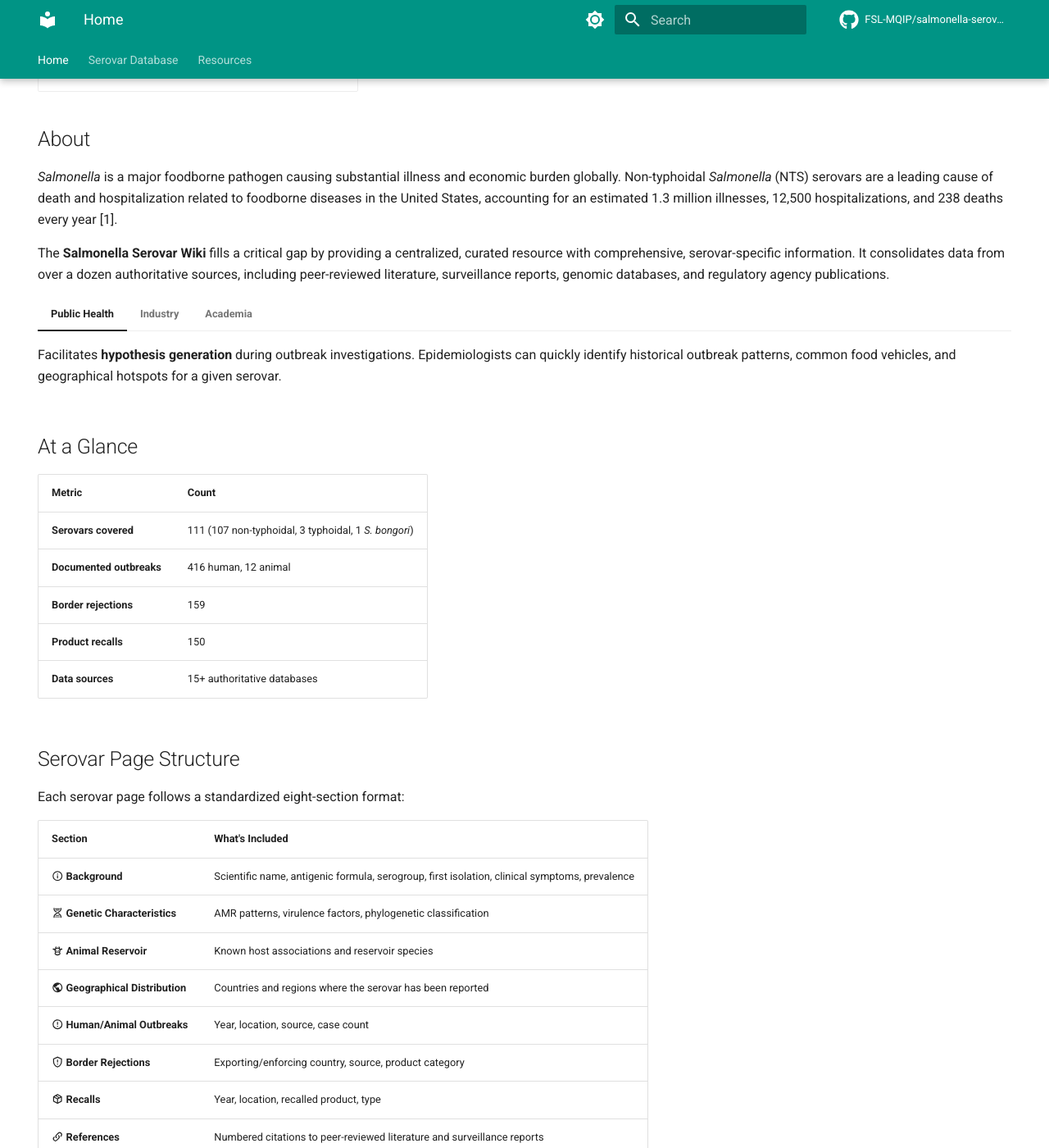
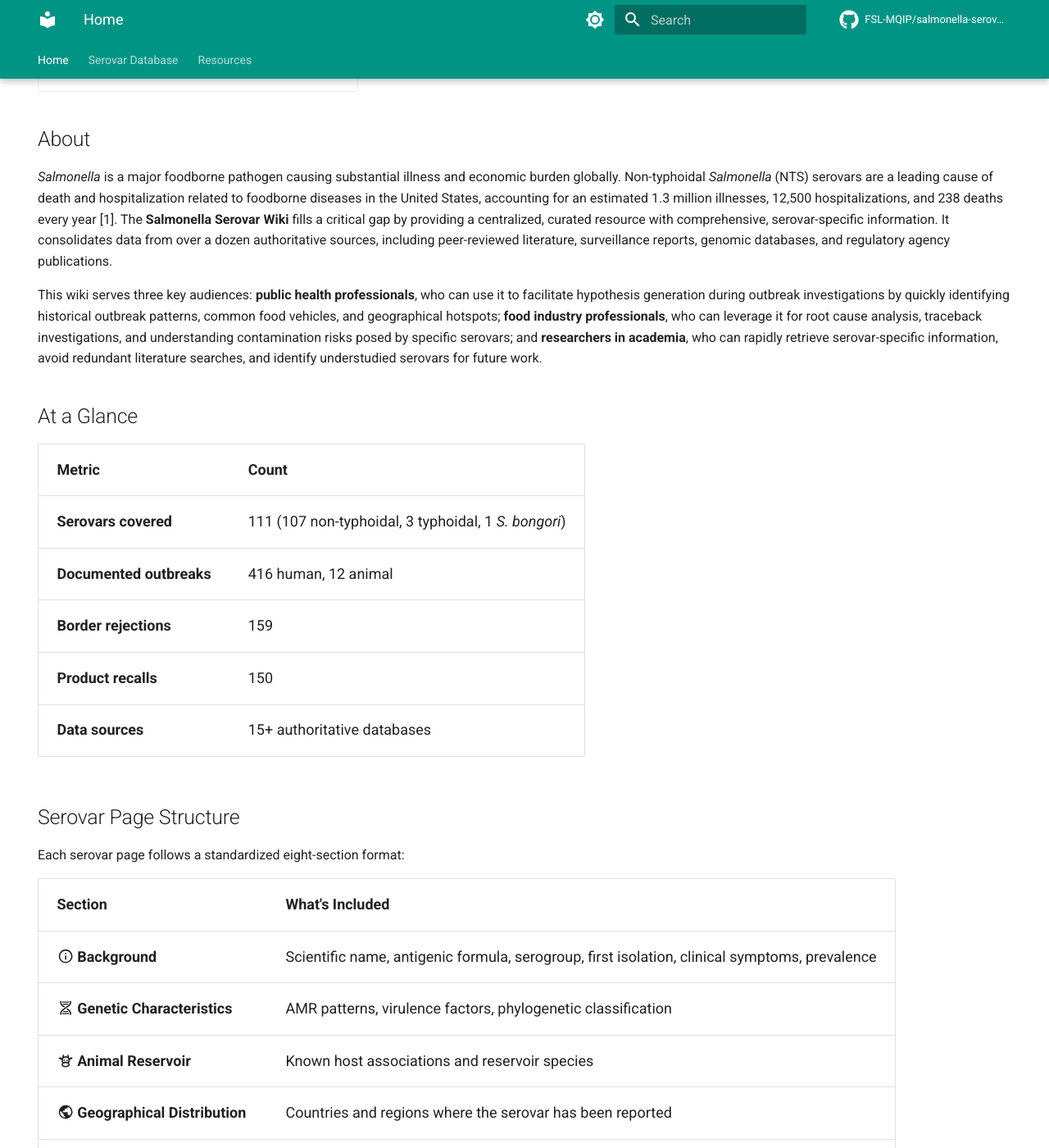
Before and after one commit to FSL-MQIP/salmonella-serovar-wiki, an MkDocs documentation site: the page built from docs/index.md, in a window 1280 px wide and 1400 px high, scrolled down 573 px. Shown: the whole window at 82% size. Built offline with MkDocs 1.6.1 and Material for MkDocs 9.7.7, drawn with Linux system fonts in a browser that asks for light colours; comment, search, counter and statistics services are not loaded; some of the changed text lies outside the part shown.

Commit message:
Replace tabs with compact prose, increase table font size

```diff
--- a/docs/index.md
+++ b/docs/index.md
@@ -44,21 +44,9 @@ A curated web portal providing comprehensive, serovar-specific information on mo
 
 ## About
 
-*Salmonella* is a major foodborne pathogen causing substantial illness and economic burden globally. Non-typhoidal *Salmonella* (NTS) serovars are a leading cause of death and hospitalization related to foodborne diseases in the United States, accounting for an estimated 1.3 million illnesses, 12,500 hospitalizations, and 238 deaths every year [1].
+*Salmonella* is a major foodborne pathogen causing substantial illness and economic burden globally. Non-typhoidal *Salmonella* (NTS) serovars are a leading cause of death and hospitalization related to foodborne diseases in the United States, accounting for an estimated 1.3 million illnesses, 12,500 hospitalizations, and 238 deaths every year [1]. The **Salmonella Serovar Wiki** fills a critical gap by providing a centralized, curated resource with comprehensive, serovar-specific information. It consolidates data from over a dozen authoritative sources, including peer-reviewed literature, surveillance reports, genomic databases, and regulatory agency publications.
 
-The **Salmonella Serovar Wiki** fills a critical gap by providing a centralized, curated resource with comprehensive, serovar-specific information. It consolidates data from over a dozen authoritative sources, including peer-reviewed literature, surveillance reports, genomic databases, and regulatory agency publications.
-
-=== "Public Health"
-
-    Facilitates **hypothesis generation** during outbreak investigations. Epidemiologists can quickly identify historical outbreak patterns, common food vehicles, and geographical hotspots for a given serovar.
-
-=== "Industry"
-
-    Helps food industry professionals understand **contamination risks** posed by specific serovars. Supports traceback investigation and root cause analysis.
-
-=== "Academia"
-
-    Enables researchers to **rapidly retrieve** serovar-specific information, avoiding redundant literature searches. Highlights understudied serovars.
+This wiki serves three key audiences: **public health professionals**, who can use it to facilitate hypothesis generation during outbreak investigations by quickly identifying historical outbreak patterns, common food vehicles, and geographical hotspots; **food industry professionals**, who can leverage it for root cause analysis, traceback investigations, and understanding contamination risks posed by specific serovars; and **researchers in academia**, who can rapidly retrieve serovar-specific information, avoid redundant literature searches, and identify understudied serovars for future work.
 
 ## At a Glance
 
--- a/docs/stylesheets/extra.css
+++ b/docs/stylesheets/extra.css
@@ -14,3 +14,9 @@
   white-space: nowrap;
   width: 1%;
 }
+
+/* Larger table text on the homepage for better visibility */
+.md-content table th,
+.md-content table td {
+  font-size: 0.9rem;
+}
```
Also changed, not shown: other parts of docs/index.md (+1 -1 lines).
